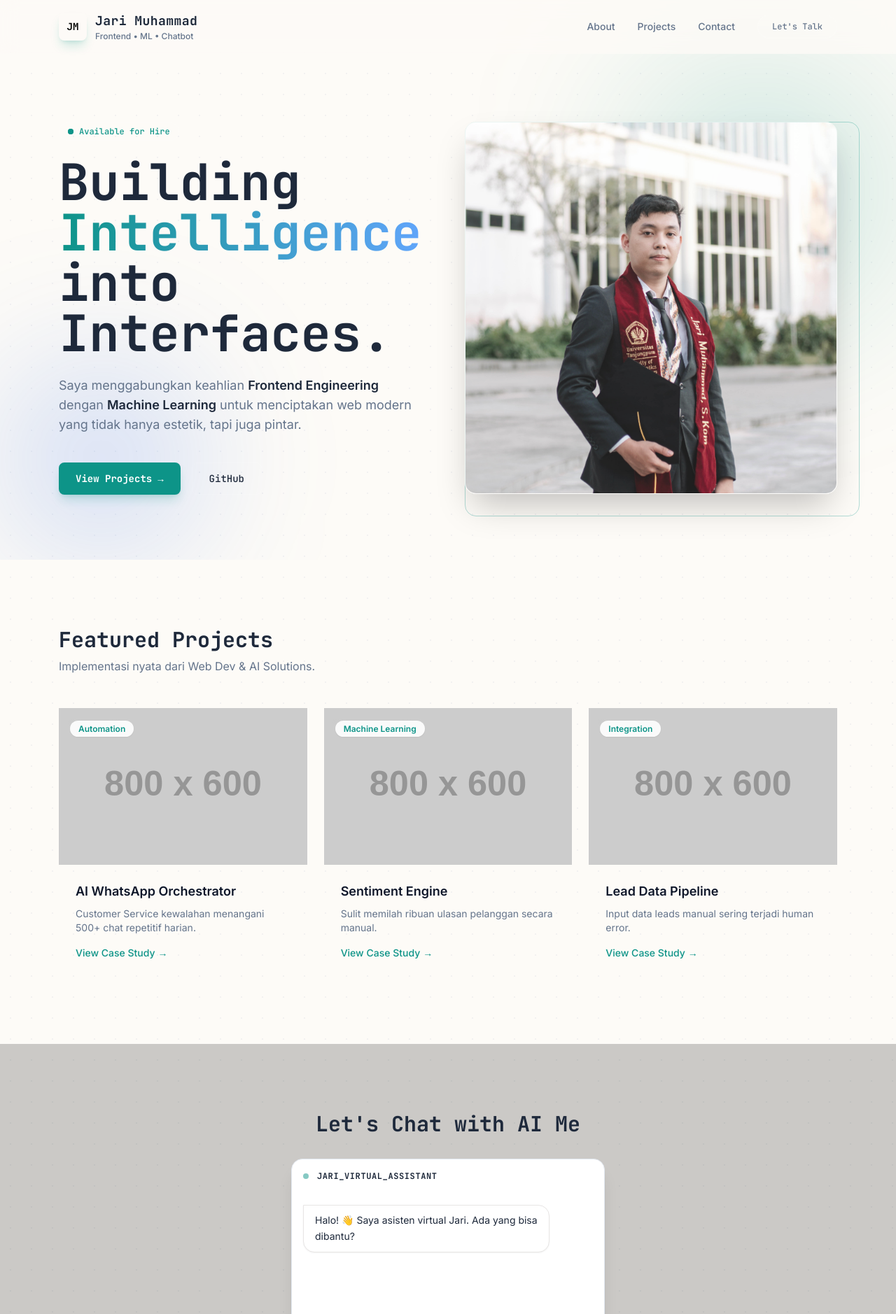
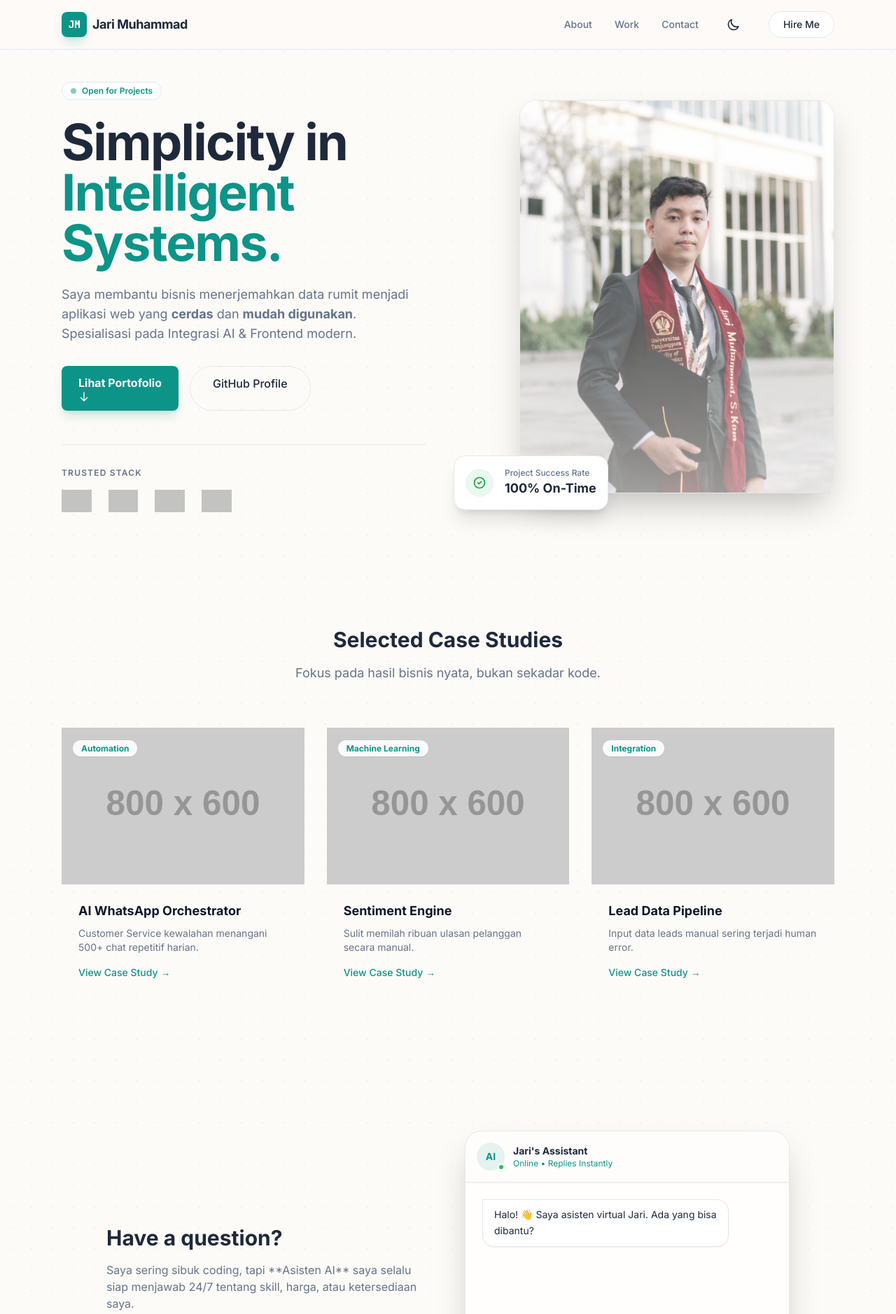
Before and after one commit to Finger15945/Finger15945.github.io, a website built with Vite: page index.html in a window 1280 px wide. Shown: the top 1878 px of the page at 70% size. Built offline with nearby package versions, Linux system fonts and the light colour scheme; grey boxes are pictures that could not be loaded; placeholder pictures from the web are drawn by us.

Commit message:
darkmode

```diff
--- a/index.html
+++ b/index.html
@@ -2,150 +2,195 @@
 <html lang="id" class="scroll-smooth">
 <head>
   <meta charset="utf-8" />
-  <meta name="viewport" content="width=device-width, initial-scale=1, maximum-scale=5" />
-  <title>Jari Muhammad – IT Expert Portfolio</title>
-  <meta name="description" content="Portfolio of Jari Muhammad, Frontend & ML Expert.">
-
+  <meta name="viewport" content="width=device-width,initial-scale=1" />
+  <title>Jari Muhammad | AI Engineer</title>
+  <meta name="description" content="Professional Portfolio of Jari Muhammad.">
   <link rel="preconnect" href="https://fonts.googleapis.com">
   <link rel="preconnect" href="https://fonts.gstatic.com" crossorigin>
-  <link href="https://fonts.googleapis.com/css2?family=Inter:wght@400;500;600&family=JetBrains+Mono:wght@500;700&display=swap" rel="stylesheet">
-
+  <link href="https://fonts.googleapis.com/css2?family=Inter:wght@300;400;500;600;700&family=JetBrains+Mono:wght@400;500&display=swap" rel="stylesheet">
   <link rel="stylesheet" href="/src/style.css">
 </head>
-<body class="font-sans antialiased selection:bg-brand-accent selection:text-brand-bg bg-brand-bg text-brand-text overflow-x-hidden">
+<body class="font-sans antialiased overflow-x-hidden selection:bg-brand-accent selection:text-white bg-brand-bg text-brand-text transition-colors duration-500">
 
-  <nav class="fixed inset-x-0 top-0 z-50 transition-all duration-300 backdrop-blur-md bg-brand-bg/80 border-b border-white/5">
-    <div class="max-w-6xl mx-auto px-4 md:px-5 py-3 md:py-4 flex items-center justify-between">
-      <div class="flex items-center gap-2 md:gap-3">
-        <div class="w-9 h-9 md:w-10 md:h-10 rounded-lg bg-gradient-to-br from-brand-secondary to-brand-accent flex items-center justify-center shadow-lg shadow-brand-accent/20">
-          <span class="font-mono font-bold text-xs md:text-sm text-black">JM</span>
-        </div>
-        <div>
-          <a href="#" class="font-mono text-base md:text-lg font-bold tracking-wide text-brand-text">Jari Muhammad</a>
-          <div class="text-[10px] md:text-xs text-brand-muted font-medium">Frontend • ML • Chatbot</div>
-        </div>
-      </div>
+  <div class="fixed inset-0 pointer-events-none -z-10 overflow-hidden">
+    <div class="absolute top-[-10%] right-[-5%] w-[300px] md:w-[500px] h-[300px] md:h-[500px] bg-brand-accent/10 rounded-full blur-3xl opacity-50 animate-float"></div>
+    <div class="absolute bottom-[-10%] left-[-10%] w-[300px] md:w-[600px] h-[300px] md:h-[600px] bg-blue-500/10 rounded-full blur-3xl opacity-50 animate-float" style="animation-delay: 2s"></div>
+  </div>
 
-      <div class="hidden md:flex items-center gap-8 text-sm font-medium text-brand-muted">
-        <a href="#about" class="hover:text-brand-accent transition-colors">About</a>
-        <a href="#projects" class="hover:text-brand-accent transition-colors">Projects</a>
-        <a href="#contact" class="hover:text-brand-accent transition-colors">Contact</a>
-        <button onclick="window.open('https://wa.me/6287776058465')" class="px-5 py-2 bg-white/5 border border-white/10 rounded-full hover:bg-brand-accent hover:text-brand-bg hover:border-transparent transition-all font-mono text-xs">
-          Let's Talk
+  <nav class="fixed inset-x-0 top-0 z-50 transition-all duration-300 backdrop-blur-md bg-brand-bg/80 border-b border-brand-border">
+    <div class="max-w-6xl mx-auto px-4 md:px-6 py-4 flex items-center justify-between">
+      <a href="#" class="flex items-center gap-2 group">
+        <div class="w-8 h-8 md:w-9 md:h-9 rounded-lg bg-brand-accent text-white flex items-center justify-center font-bold font-mono text-sm shadow-lg shadow-brand-accent/20">JM</div>
+        <span class="font-bold text-brand-text tracking-tight text-base md:text-lg">Jari Muhammad</span>
+      </a>
+
+      <div class="hidden md:flex items-center gap-8">
+        <a href="#about" class="nav-link">About</a>
+        <a href="#projects" class="nav-link">Work</a>
+        <a href="#contact" class="nav-link">Contact</a>
+
+        <button class="theme-toggle-btn p-2 rounded-full hover:bg-brand-border/50 text-brand-text transition-colors" aria-label="Toggle Theme">
+          <svg class="sun-icon w-5 h-5 hidden" fill="none" stroke="currentColor" viewBox="0 0 24 24"><path stroke-linecap="round" stroke-linejoin="round" stroke-width="2" d="M12 3v1m0 16v1m9-9h-1M4 12H3m15.364 6.364l-.707-.707M6.343 6.343l-.707-.707m12.728 0l-.707.707M6.343 17.657l-.707.707M16 12a4 4 0 11-8 0 4 4 0 018 0z"></path></svg>
+          <svg class="moon-icon w-5 h-5 block" fill="none" stroke="currentColor" viewBox="0 0 24 24"><path stroke-linecap="round" stroke-linejoin="round" stroke-width="2" d="M20.354 15.354A9 9 0 018.646 3.646 9.003 9.003 0 0012 21a9.003 9.003 0 008.354-5.646z"></path></svg>
+        </button>
+
+        <button onclick="window.open('https://wa.me/6287776058465')" class="px-5 py-2 rounded-full bg-brand-surface border border-brand-border text-brand-text font-medium text-sm hover:border-brand-accent hover:text-brand-accent transition-all">
+          Hire Me
         </button>
       </div>
 
-      <button id="mobileToggle" aria-label="Toggle Menu" class="md:hidden text-brand-text p-2">
-        <svg class="w-6 h-6" fill="none" stroke="currentColor" viewBox="0 0 24 24"><path stroke-linecap="round" stroke-linejoin="round" stroke-width="2" d="M4 6h16M4 12h16M4 18h16"></path></svg>
-      </button>
+      <div class="flex items-center gap-3 md:hidden">
+        <button class="theme-toggle-btn p-2 rounded-full bg-brand-surface border border-brand-border text-brand-text" aria-label="Toggle Theme">
+          <svg class="sun-icon w-5 h-5 hidden" fill="none" stroke="currentColor" viewBox="0 0 24 24"><path stroke-linecap="round" stroke-linejoin="round" stroke-width="2" d="M12 3v1m0 16v1m9-9h-1M4 12H3m15.364 6.364l-.707-.707M6.343 6.343l-.707-.707m12.728 0l-.707.707M6.343 17.657l-.707.707M16 12a4 4 0 11-8 0 4 4 0 018 0z"></path></svg>
+          <svg class="moon-icon w-5 h-5 block" fill="none" stroke="currentColor" viewBox="0 0 24 24"><path stroke-linecap="round" stroke-linejoin="round" stroke-width="2" d="M20.354 15.354A9 9 0 018.646 3.646 9.003 9.003 0 0012 21a9.003 9.003 0 008.354-5.646z"></path></svg>
+        </button>
+
+        <button id="mobileToggle" class="text-brand-text p-2 rounded-md hover:bg-brand-surface">
+          <svg class="w-7 h-7" fill="none" stroke="currentColor" viewBox="0 0 24 24"><path stroke-linecap="round" stroke-linejoin="round" stroke-width="2" d="M4 6h16M4 12h16M4 18h16"></path></svg>
+        </button>
+      </div>
     </div>
 
-    <div id="mobileMenu" class="hidden md:hidden absolute top-full left-0 w-full bg-brand-bg/95 backdrop-blur-lg border-b border-white/10 p-5 flex flex-col gap-4 shadow-2xl">
-      <a href="#about" class="block py-2 text-brand-muted hover:text-brand-accent text-base">About</a>
-      <a href="#projects" class="block py-2 text-brand-muted hover:text-brand-accent text-base">Projects</a>
-      <a href="#contact" class="block py-2 text-brand-muted hover:text-brand-accent text-base">Contact</a>
-      <button onclick="window.open('https://wa.me/6287776058465')" class="mt-2 px-5 py-3 bg-brand-accent text-brand-bg rounded-lg font-mono text-sm font-bold">
-        Let's Talk on WhatsApp
+    <div id="mobileMenu" class="hidden md:hidden absolute top-full left-0 w-full bg-brand-surface border-b border-brand-border p-6 flex flex-col gap-4 shadow-xl">
+      <a href="#about" class="block py-3 border-b border-brand-border/50 text-brand-text font-medium">About</a>
+      <a href="#projects" class="block py-3 border-b border-brand-border/50 text-brand-text font-medium">Projects</a>
+      <a href="#contact" class="block py-3 text-brand-text font-medium">Contact AI</a>
+      <button onclick="window.open('https://wa.me/6287776058465')" class="w-full py-3 mt-2 rounded-xl bg-brand-accent text-white font-bold text-center">
+        Hire Me
       </button>
     </div>
   </nav>
 
-  <section id="about" class="min-h-screen flex items-center pt-24 md:pt-20 pb-12 md:pb-0 relative overflow-hidden">
-    <div class="absolute top-20 right-0 w-64 h-64 md:w-96 md:h-96 bg-brand-accent/20 rounded-full blur-[120px] pointer-events-none"></div>
-    <div class="absolute bottom-0 left-0 w-48 h-48 md:w-72 md:h-72 bg-blue-600/20 rounded-full blur-[100px] pointer-events-none"></div>
-
-    <div class="max-w-6xl mx-auto px-4 md:px-5 grid md:grid-cols-2 gap-8 md:gap-12 items-center relative z-10">
-      <div class="space-y-4 md:space-y-6 reveal order-2 md:order-1">
-        <div class="inline-flex items-center gap-2 px-3 py-1 rounded-full bg-white/5 border border-white/10 text-xs font-mono text-brand-accent">
-          <span class="relative flex h-2 w-2">
-            <span class="animate-ping absolute inline-flex h-full w-full rounded-full bg-brand-accent opacity-75"></span>
-            <span class="relative inline-flex rounded-full h-2 w-2 bg-brand-accent"></span>
-          </span>
-          Available for Hire
+  <section id="about" class="min-h-screen flex items-center pt-32 pb-16 md:pt-24 md:pb-12">
+    <div class="max-w-6xl mx-auto px-4 md:px-6 grid lg:grid-cols-2 gap-10 md:gap-16 items-center">
+      <div class="order-2 lg:order-1 reveal text-center lg:text-left">
+        <div class="inline-flex items-center gap-2 px-3 py-1 rounded-full bg-brand-surface border border-brand-border text-brand-accent text-xs font-semibold mb-6">
+          <span class="w-2 h-2 rounded-full bg-brand-accent animate-pulse"></span>
+          Open for Projects
         </div>
 
-        <h1 class="text-3xl sm:text-4xl md:text-5xl lg:text-7xl font-bold leading-tight font-mono">
-          Building <span class="text-transparent bg-clip-text bg-gradient-to-r from-brand-accent to-blue-400">Intelligence</span> <br> into Interfaces.
+        <h1 class="text-4xl sm:text-5xl lg:text-7xl font-bold tracking-tight text-brand-text mb-6 leading-tight">
+          Simplicity in <br>
+          <span class="text-brand-accent">
+            Intelligent Systems.
+          </span>
         </h1>
 
-        <p class="text-brand-muted text-base md:text-lg max-w-lg leading-relaxed font-sans">
-          Saya menggabungkan keahlian <strong class="text-brand-text">Frontend Engineering</strong> dengan <strong class="text-brand-text">Machine Learning</strong> untuk menciptakan web modern yang tidak hanya estetik, tapi juga pintar.
+        <p class="text-base md:text-lg text-brand-muted mb-8 leading-relaxed max-w-lg mx-auto lg:mx-0">
+          Saya membantu bisnis menerjemahkan data rumit menjadi aplikasi web yang <strong>cerdas</strong> dan <strong>mudah digunakan</strong>. Spesialisasi pada Integrasi AI & Frontend modern.
         </p>
 
-        <div class="flex flex-wrap gap-3 md:gap-4 pt-2 md:pt-4">
-          <a href="#projects" class="btn-primary flex items-center gap-2 font-mono text-sm">
-            View Projects <span>→</span>
+        <div class="flex flex-col sm:flex-row gap-4 justify-center lg:justify-start">
+          <a href="#projects" class="btn-primary justify-center">
+            Lihat Portofolio
+            <svg class="w-4 h-4" fill="none" stroke="currentColor" viewBox="0 0 24 24"><path stroke-linecap="round" stroke-linejoin="round" stroke-width="2" d="M19 14l-7 7m0 0l-7-7m7 7V3"></path></svg>
           </a>
-          <a href="https://github.com/username" target="_blank" class="px-6 py-3 rounded-lg border border-white/10 hover:bg-white/5 transition-colors font-mono text-sm">
-            GitHub
+          <a href="https://github.com/username" target="_blank" class="px-8 py-3 rounded-full border border-brand-border text-brand-text font-medium hover:bg-brand-surface transition-colors text-center">
+            GitHub Profile
           </a>
+        </div>
+
+        <div class="mt-12 pt-8 border-t border-brand-border">
+          <p class="text-xs font-semibold text-brand-muted uppercase tracking-widest mb-4">Trusted Stack</p>
+          <div class="flex gap-4 md:gap-6 justify-center lg:justify-start opacity-60 grayscale hover:grayscale-0 transition-all duration-300">
+             <img src="https://cdn.jsdelivr.net/gh/devicons/devicon/icons/react/react-original.svg" class="h-6 md:h-8" alt="React">
+             <img src="https://cdn.jsdelivr.net/gh/devicons/devicon/icons/python/python-original.svg" class="h-6 md:h-8" alt="Python">
+             <img src="https://cdn.jsdelivr.net/gh/devicons/devicon/icons/tensorflow/tensorflow-original.svg" class="h-6 md:h-8" alt="TensorFlow">
+             <img src="https://cdn.jsdelivr.net/gh/devicons/devicon/icons/tailwindcss/tailwindcss-original.svg" class="h-6 md:h-8" alt="Tailwind">
+          </div>
         </div>
       </div>
 
-      <div class="relative reveal delay-200 order-1 md:order-2">
-        <div class="relative z-10 rounded-2xl overflow-hidden border border-white/10 shadow-2xl bg-brand-surface/50 backdrop-blur-sm" id="heroPhotoContainer">
-          <img id="heroPhoto" src="/public/profile.jpg" alt="Jari Muhammad" class="w-full h-auto object-cover opacity-90 hover:opacity-100 transition-opacity duration-500">
-        </div>
-        <div class="absolute -inset-4 border border-brand-accent/30 rounded-2xl z-0 translate-x-4 translate-y-4 hidden md:block"></div>
-      </div>
-    </div>
-  </section>
-
-  <section id="projects" class="py-16 md:py-24 relative">
-    <div class="max-w-6xl mx-auto px-4 md:px-5">
-      <div class="flex flex-col md:flex-row md:items-end justify-between mb-8 md:mb-12 gap-4 reveal">
-        <div>
-          <h2 class="text-2xl md:text-3xl font-mono font-bold mb-2">Featured Projects</h2>
-          <p class="text-sm md:text-base text-brand-muted font-sans">Implementasi nyata dari Web Dev & AI Solutions.</p>
-        </div>
-      </div>
-
-      <div id="projects-container" class="grid sm:grid-cols-2 lg:grid-cols-3 gap-4 md:gap-6">
-      </div>
-    </div>
-  </section>
-
-  <section id="contact" class="py-16 md:py-24 bg-black/20">
-    <div class="max-w-4xl mx-auto px-4 md:px-5 text-center">
-      <h2 class="text-2xl md:text-3xl font-mono font-bold mb-6 md:mb-8 reveal">Let's Chat with AI Me</h2>
-
-      <div class="glass-card max-w-md mx-auto h-[450px] md:h-[500px] flex flex-col text-left overflow-hidden reveal relative">
-        <div class="p-3 md:p-4 border-b border-white/10 bg-white/5 flex justify-between items-center">
-          <div class="flex items-center gap-2 md:gap-3">
-            <div class="w-2 h-2 rounded-full bg-brand-accent animate-pulse"></div>
-            <span class="font-mono text-[10px] md:text-xs font-bold tracking-wider">JARI_VIRTUAL_ASSISTANT</span>
-          </div>
+      <div class="order-1 lg:order-2 relative reveal delay-200 flex justify-center lg:justify-end">
+        <div class="relative w-full max-w-[320px] md:max-w-[450px] aspect-[4/5] rounded-3xl overflow-hidden shadow-2xl bg-brand-surface border border-brand-border">
+           <img id="heroPhoto" src="/public/profile.jpg" alt="Jari Muhammad" class="w-full h-full object-cover object-top hover:scale-105 transition-transform duration-700">
+           <div class="absolute inset-0 bg-gradient-to-t from-brand-bg/60 to-transparent"></div>
         </div>
 
-        <div id="chat-window" class="flex-1 p-3 md:p-4 overflow-y-auto space-y-3 md:space-y-4 font-sans text-sm scrollbar-hide">
-        </div>
-
-        <div class="p-3 md:p-4 border-t border-white/10 bg-brand-bg/50 backdrop-blur-lg">
-           <div id="chat-options" class="flex flex-wrap gap-2 justify-center"></div>
+        <div class="hidden sm:flex absolute -bottom-6 -left-6 bg-brand-surface p-4 rounded-2xl shadow-xl border border-brand-border animate-float items-center gap-4 max-w-xs">
+          <div class="w-10 h-10 rounded-full bg-green-500/10 flex items-center justify-center text-green-600">
+            <svg class="w-5 h-5" fill="none" stroke="currentColor" viewBox="0 0 24 24"><path stroke-linecap="round" stroke-linejoin="round" stroke-width="2" d="M9 12l2 2 4-4m6 2a9 9 0 11-18 0 9 9 0 0118 0z"></path></svg>
+          </div>
+          <div>
+            <p class="text-xs text-brand-muted font-medium">Project Success Rate</p>
+            <p class="text-lg font-bold text-brand-text">100% On-Time</p>
+          </div>
         </div>
       </div>
     </div>
   </section>
 
-  <footer class="py-6 md:py-8 text-center text-xs md:text-sm text-brand-muted border-t border-white/5 mt-12 font-mono px-4">
-    © <span id="ftYear">2025</span> Jari Muhammad. Engineered with Precision.
+  <section id="projects" class="py-16 md:py-24">
+    <div class="max-w-6xl mx-auto px-4 md:px-6">
+      <div class="text-center max-w-2xl mx-auto mb-10 md:mb-16 reveal">
+        <h2 class="text-2xl md:text-3xl font-bold text-brand-text mb-4">Selected Case Studies</h2>
+        <p class="text-brand-muted text-base md:text-lg">Fokus pada hasil bisnis nyata, bukan sekadar kode.</p>
+      </div>
+
+      <div id="projects-container" class="grid grid-cols-1 md:grid-cols-2 lg:grid-cols-3 gap-6 md:gap-8">
+        </div>
+    </div>
+  </section>
+
+  <section id="contact" class="py-16 md:py-24 relative overflow-hidden">
+    <div class="max-w-5xl mx-auto px-4 md:px-6 grid md:grid-cols-2 gap-10 md:gap-12 items-center">
+      <div class="reveal">
+        <h2 class="text-2xl md:text-3xl font-bold text-brand-text mb-4">Have a question?</h2>
+        <p class="text-brand-muted mb-6 md:mb-8 text-sm md:text-base">
+          Saya sering sibuk coding, tapi **Asisten AI** saya selalu siap menjawab 24/7 tentang skill, harga, atau ketersediaan saya.
+        </p>
+
+        <div class="space-y-4">
+          <div class="flex items-center gap-4 p-4 bg-brand-surface rounded-xl shadow-sm border border-brand-border">
+            <div class="w-10 h-10 rounded-full bg-brand-accent/10 flex items-center justify-center text-brand-accent">
+              <svg class="w-5 h-5" fill="none" stroke="currentColor" viewBox="0 0 24 24"><path stroke-linecap="round" stroke-linejoin="round" stroke-width="2" d="M3 8l7.89 5.26a2 2 0 002.22 0L21 8M5 19h14a2 2 0 002-2V7a2 2 0 00-2-2H5a2 2 0 00-2 2v10a2 2 0 002 2z"></path></svg>
+            </div>
+            <div>
+              <p class="text-xs text-brand-muted font-semibold uppercase">Email</p>
+              <p class="text-brand-text font-medium text-sm md:text-base">hello@jarimuhammad.com</p>
+            </div>
+          </div>
+        </div>
+      </div>
+
+      <div class="reveal delay-100">
+        <div class="bg-brand-surface rounded-2xl md:rounded-3xl shadow-2xl border border-brand-border overflow-hidden h-[400px] md:h-[500px] flex flex-col">
+          <div class="p-4 bg-brand-bg/50 border-b border-brand-border flex items-center gap-3 shadow-sm z-10">
+            <div class="w-8 h-8 md:w-10 md:h-10 rounded-full bg-brand-accent/10 flex items-center justify-center relative">
+              <span class="text-brand-accent font-bold text-xs md:text-sm">AI</span>
+              <div class="absolute bottom-0 right-0 w-2.5 h-2.5 bg-green-500 border-2 border-white rounded-full"></div>
+            </div>
+            <div>
+              <p class="font-bold text-sm text-brand-text">Jari's Assistant</p>
+              <p class="text-xs text-brand-accent">Online • Replies Instantly</p>
+            </div>
+          </div>
+
+          <div id="chat-window" class="flex-1 bg-brand-bg/30 p-4 md:p-6 overflow-y-auto space-y-4">
+            </div>
+
+          <div class="p-4 bg-brand-surface border-t border-brand-border">
+            <div id="chat-options" class="flex flex-wrap gap-2"></div>
+          </div>
+        </div>
+      </div>
+    </div>
+  </section>
+
+  <footer class="py-8 md:py-12 bg-brand-bg border-t border-brand-border">
+    <div class="max-w-6xl mx-auto px-6 text-center">
+      <p class="text-brand-muted text-sm">© <span id="ftYear">2025</span> Jari Muhammad. Made with minimalist principles.</p>
+    </div>
   </footer>
 
-  <div id="modal-container" class="fixed inset-0 bg-black/90 backdrop-blur-sm z-[100] flex items-center justify-center p-4 transition-opacity duration-300 opacity-0 pointer-events-none hidden" aria-hidden="true">
-    <div id="modal-panel" class="glass-card bg-brand-bg w-full max-w-2xl rounded-2xl relative transform transition-all duration-300 scale-95 opacity-0 flex flex-col max-h-[90vh]">
-
-      <div class="p-4 md:p-6 border-b border-white/10 flex justify-between items-start">
-        <div>
-          <h3 id="modal-title" class="text-xl md:text-2xl font-bold text-brand-text font-mono"></h3>
-          <p id="modal-subtitle" class="text-xs md:text-sm text-brand-accent mt-1 font-mono"></p>
-        </div>
-        <button id="modal-close-btn" class="text-brand-muted hover:text-white p-2 text-xl">
-          ✕
-        </button>
+  <div id="modal-container" class="fixed inset-0 z-[100] flex items-end md:items-center justify-center p-0 md:p-4 hidden opacity-0 transition-opacity duration-300">
+    <div class="absolute inset-0 bg-brand-bg/80 backdrop-blur-sm" id="modal-overlay"></div>
+    <div id="modal-panel" class="relative bg-brand-surface w-full md:max-w-2xl rounded-t-2xl md:rounded-2xl shadow-2xl border-t md:border border-brand-border transform translate-y-20 md:scale-95 opacity-0 transition-all duration-300 flex flex-col max-h-[85vh] md:max-h-[90vh]">
+      <div class="p-6 border-b border-brand-border flex justify-between items-center bg-brand-bg/50 rounded-t-2xl">
+        <h3 id="modal-title" class="text-lg md:text-xl font-bold text-brand-text"></h3>
+        <button id="modal-close-btn" class="w-8 h-8 rounded-full bg-brand-bg hover:bg-brand-border text-brand-muted hover:text-brand-text flex items-center justify-center transition-colors">✕</button>
       </div>
-
-      <div class="p-4 md:p-6 overflow-y-auto font-sans text-sm md:text-base leading-relaxed text-brand-muted" id="modal-body">
-      </div>
+      <div id="modal-body" class="p-6 md:p-8 overflow-y-auto"></div>
     </div>
   </div>
 
```
